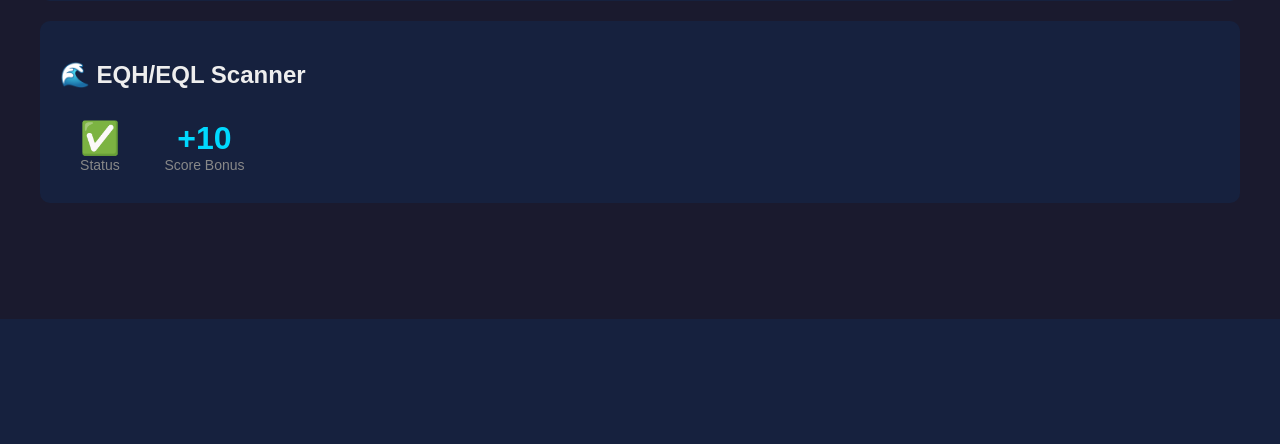
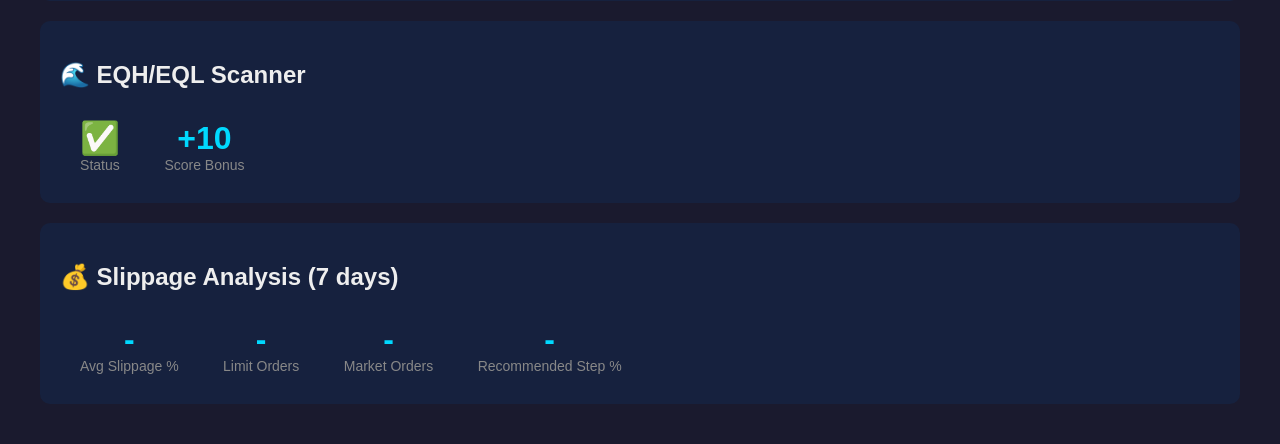
Before and after one commit to ekatsur435-dotcom/liquidity-bots, a Flask app: page / in a window 1280 px wide. Shown: the part 481-925 px from the top of the page. Before the commit the page ends 800 px from the top, so only its background shows below. Run offline with Flask 3, Linux system fonts and the light colour scheme; data that the repository does not hold is empty.

Commit message:
Update index.html

```diff
--- a/dashboard/templates/index.html
+++ b/dashboard/templates/index.html
@@ -65,6 +65,26 @@
         </div>
     </div>
 
+    <div class="card">
+        <h2>💰 Slippage Analysis (7 days)</h2>
+        <div class="metric">
+            <div class="metric-value" id="avg-slippage">-</div>
+            <div class="metric-label">Avg Slippage %</div>
+        </div>
+        <div class="metric">
+            <div class="metric-value" id="limit-slippage">-</div>
+            <div class="metric-label">Limit Orders</div>
+        </div>
+        <div class="metric">
+            <div class="metric-value" id="market-slippage">-</div>
+            <div class="metric-label">Market Orders</div>
+        </div>
+        <div class="metric">
+            <div class="metric-value" id="recommended-step">-</div>
+            <div class="metric-label">Recommended Step %</div>
+        </div>
+    </div>
+
     <script>
         async function loadStats() {
             try {
@@ -83,8 +103,26 @@
             }
         }
 
+        // 🎯 Phase 3: Slippage stats
+        async function loadSlippage() {
+            try {
+                const response = await fetch('/api/slippage');
+                const data = await response.json();
+
+                document.getElementById('avg-slippage').textContent = (data.avg_slippage_pct || 0).toFixed(3) + '%';
+                document.getElementById('avg-slippage').className = 'metric-value ' + (Math.abs(data.avg_slippage_pct || 0) < 0.05 ? 'positive' : 'negative');
+
+                document.getElementById('limit-slippage').textContent = (data.limit_avg || 0).toFixed(3) + '%';
+                document.getElementById('market-slippage').textContent = (data.market_avg || 0).toFixed(3) + '%';
+                document.getElementById('recommended-step').textContent = (data.recommended_micro_step || 0.02).toFixed(2) + '%';
+            } catch (e) {
+                console.error('Error loading slippage:', e);
+            }
+        }
+
         loadStats();
-        setInterval(loadStats, 30000); // Обновление каждые 30 сек
+        loadSlippage();
+        setInterval(() => { loadStats(); loadSlippage(); }, 30000); // Обновление каждые 30 сек
     </script>
 </body>
 </html>
```
